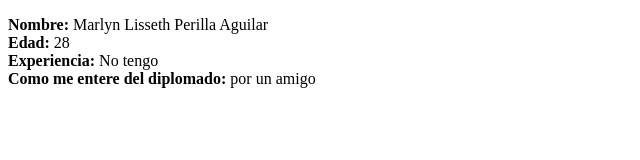
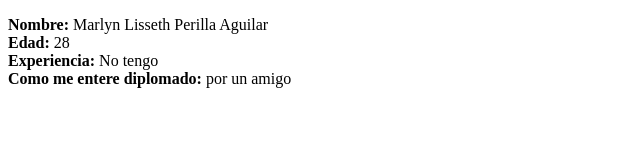
Before and after one commit to LisethPerilla/Configuracion_23_01_2023, a plain HTML site: page index.html in a window 1280 px wide. Shown: the full height of the page, 0-640 px from the left. Drawn offline with Linux system fonts and the light colour scheme.

```diff
--- a/index.html
+++ b/index.html
@@ -11,7 +11,7 @@
     <b>Nombre: </b> Marlyn Lisseth Perilla Aguilar <br>
     <b>Edad:</b> 28 <br>
     <b>Experiencia: </b> No tengo <br>
-    <b>Como me entere del diplomado: </b> por un amigo
+    <b>Como me entere diplomado: </b> por un amigo
 
 </p>
 </body>
```
